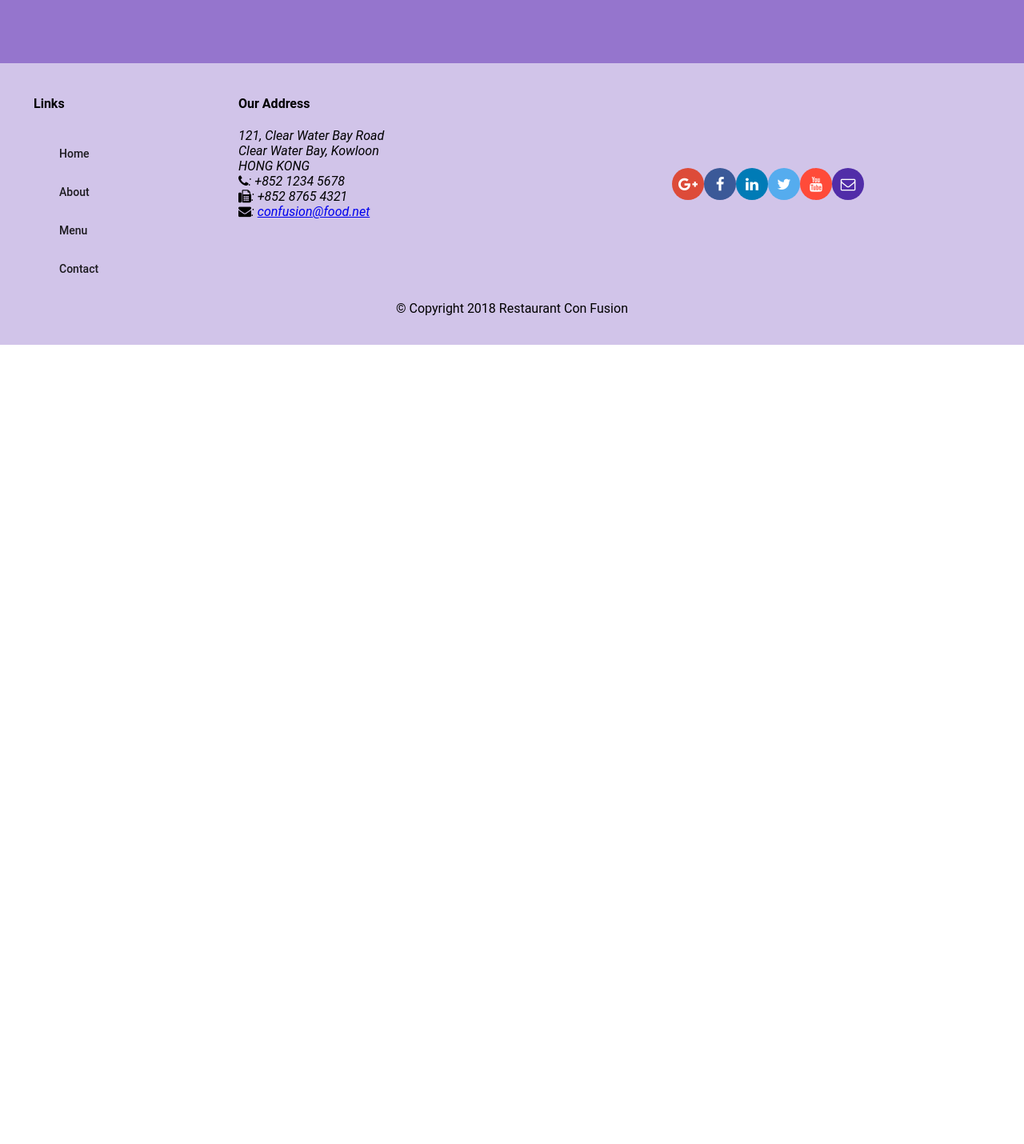
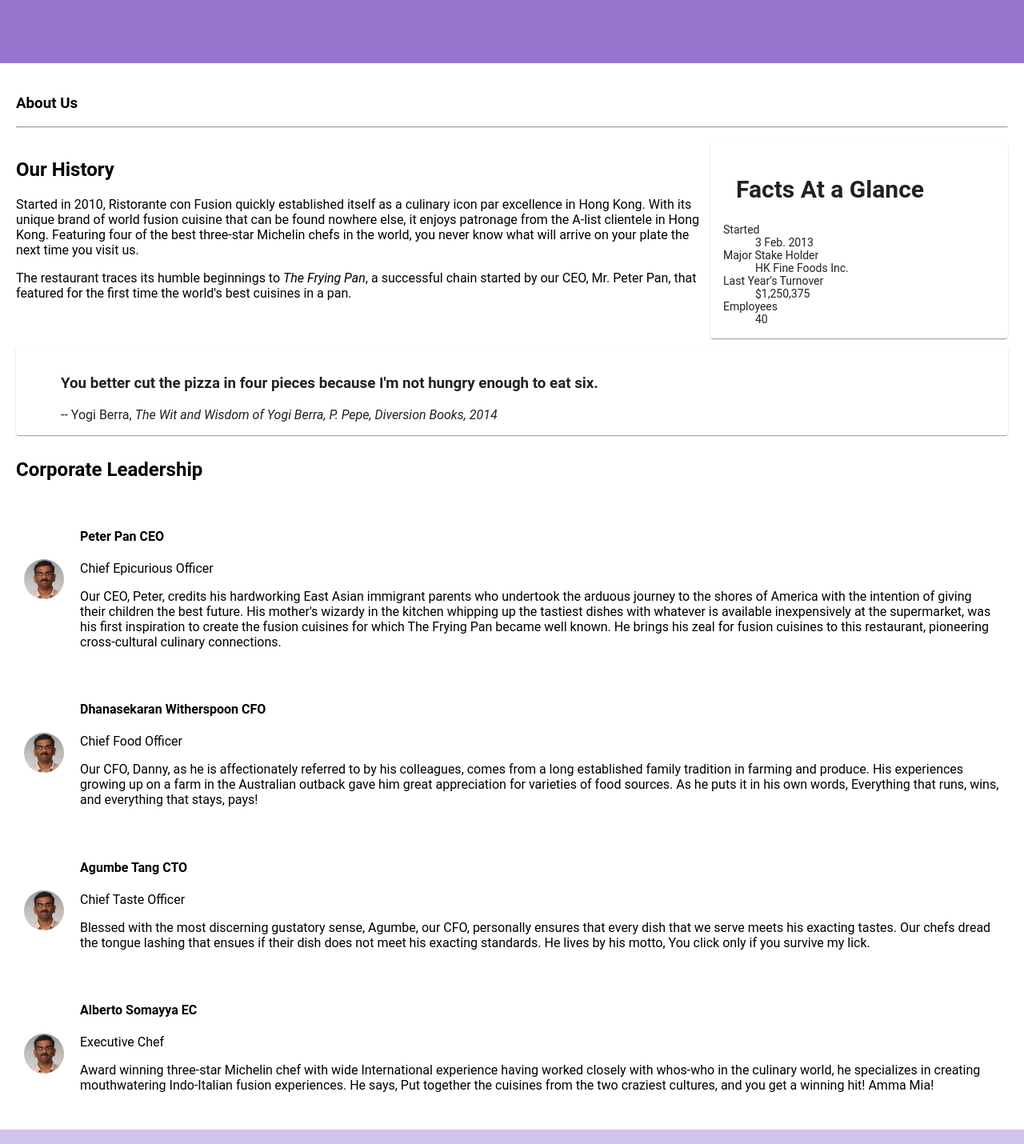
Before and after one commit to SHENAL1/CourseraProjects, an Angular app in the folder Angular/conFusion/: page /about in a window 1280 px wide. Before the commit this address led to /. Shown: the part 260-1690 px from the top of the page at 80% size. Before the commit the page ends 800 px from the top, so only its background shows below. Built offline with nearby package versions, Linux system fonts and the light colour scheme.

Commit message:
Assignment 2 Completed

```diff
--- a/Angular/conFusion/src/app/about/about.component.html
+++ b/Angular/conFusion/src/app/about/about.component.html
@@ -1,3 +1,72 @@
-<p>
-  about works!
-</p>
+<div class="container"
+  fxLayout="column"
+  fxLayoutGap="10px">
+
+  <div fxFlex>
+    <div>
+        <h3>About Us</h3>
+        <hr>
+    </div>
+  </div>
+
+  <div fxFlex>
+    <div fxLayout="column" fxLayout.gt-sm="row">
+      <div fxFlex="70">
+        <h2>Our History</h2>
+        <p>Started in 2010, Ristorante con Fusion quickly established itself as a culinary icon par excellence in Hong Kong. With its unique brand of world fusion cuisine that can be found nowhere else, it enjoys patronage from the A-list clientele in Hong Kong.  Featuring four of the best three-star Michelin chefs in the world, you never know what will arrive on your plate the next time you visit us.</p>
+        <p>The restaurant traces its humble beginnings to <em>The Frying Pan</em>, a successful chain started by our CEO, Mr. Peter Pan, that featured for the first time the world's best cuisines in a pan.</p>
+      </div>
+      <div fxFlex="30">
+        <mat-card>
+          <mat-card-header>
+            <mat-card-title>
+            <h2>Facts At a Glance</h2>
+            </mat-card-title>
+          </mat-card-header>
+          <mat-card-content>
+            <dl>
+              <dt>Started</dt>
+              <dd>3 Feb. 2013</dd>
+              <dt>Major Stake Holder</dt>
+              <dd>HK Fine Foods Inc.</dd>
+              <dt>Last Year's Turnover</dt>
+              <dd>$1,250,375</dd>
+              <dt>Employees</dt>
+              <dd>40</dd>
+            </dl>
+          </mat-card-content>
+        </mat-card>
+      </div>
+    </div>
+  </div>
+
+  <div fxFlex>
+    <mat-card>
+      <blockquote>
+        <h3>You better cut the pizza in four pieces because
+            I'm not hungry enough to eat six.</h3>
+        <footer>-- Yogi Berra,
+          <cite>The Wit and Wisdom of Yogi Berra,
+            P. Pepe, Diversion Books, 2014</cite>
+        </footer>
+      </blockquote>
+    </mat-card>
+  </div>
+
+  <div fxFlex>
+    <h2>Corporate Leadership</h2>
+    <mat-list *ngFor="let leader of leaders" class="leaderContainer">
+      <div class="leaderItem">
+        <img height="50px" src={{leader.image}} alt={{leader.name}} class="leaderImage">
+      </div>
+      <div class="leaderItem">
+        <h4 matLine>{{leader.name}} {{leader.abbr}}</h4>
+        <p matLine> {{leader.designation}}</p>
+        <p matLine> {{leader.description}}</p>
+      </div>
+
+    </mat-list>
+  </div>
+
+
+</div>
--- a/Angular/conFusion/src/app/about/about.component.scss
+++ b/Angular/conFusion/src/app/about/about.component.scss
@@ -0,0 +1,12 @@
+.leaderContainer{
+    display: grid;
+    grid-template-columns: auto auto;
+}
+.leaderImage{
+    border-radius: 30px;
+    margin-top: 60px;
+}
+
+.leaderItem{
+    padding: 10px;
+}
--- a/Angular/conFusion/src/app/about/about.component.ts
+++ b/Angular/conFusion/src/app/about/about.component.ts
@@ -1,4 +1,7 @@
 import { Component, OnInit } from '@angular/core';
+import { Params, ActivatedRoute } from '@angular/router';
+import { Leader } from '../shared/leader';
+import { LeaderService } from '../services/leader.service';
 
 @Component({
   selector: 'app-about',
@@ -7,9 +10,12 @@
 })
 export class AboutComponent implements OnInit {
 
-  constructor() { }
+  leaders: Leader[];
+
+  constructor(private leaderService: LeaderService) { }
 
   ngOnInit() {
+    this.leaders = this.leaderService.getLeaders();
   }
 
 }
--- a/Angular/conFusion/src/app/app-routing/routes.ts
+++ b/Angular/conFusion/src/app/app-routing/routes.ts
@@ -8,6 +8,7 @@
 
 export const routes: Routes=[
     { path: 'home', component: HomeComponent },
+    { path: 'about', component: AboutComponent},
     { path: 'menu', component: MenuComponent },
     { path: 'dishdetail/:id', component: DishdetailComponent},
     { path: 'contactus', component: ContactComponent},
--- a/Angular/conFusion/src/app/app.module.ts
+++ b/Angular/conFusion/src/app/app.module.ts
@@ -22,6 +22,7 @@
 
 import { DishService } from './services/dish.service';
 import { PromotionService } from './services/promotion.service';
+import { LeaderService } from './services/leader.service'
 
 import { AppRoutingModule } from './app-routing/app-routing.module';
 import { P } from '@angular/core/src/render3';
@@ -49,7 +50,8 @@
   ],
   providers: [
     DishService,
-    PromotionService
+    PromotionService,
+    LeaderService
   ],
   bootstrap: [AppComponent]
 })
--- a/Angular/conFusion/src/app/footer/footer.component.html
+++ b/Angular/conFusion/src/app/footer/footer.component.html
@@ -10,7 +10,7 @@
         <h4>Links</h4>
         <mat-list>
           <mat-list-item><a mat-button routerLink="/home">Home</a></mat-list-item>
-          <mat-list-item><a mat-button >About</a></mat-list-item>
+          <mat-list-item><a mat-button routerLink="/about">About</a></mat-list-item>
           <mat-list-item><a mat-button routerLink="/menu">Menu</a></mat-list-item>
           <mat-list-item><a mat-button routerLink="/contactus">Contact</a></mat-list-item>
         </mat-list>
--- a/Angular/conFusion/src/app/header/header.component.html
+++ b/Angular/conFusion/src/app/header/header.component.html
@@ -1,7 +1,7 @@
 <mat-toolbar color="primary">
   <span><img src="/assets/images/logo.png" height=30 width=41></span>
   <a mat-button routerLink="/home" routerLinkActive="active"><span class="fa fa-home fa-lg"></span> Home</a>
-  <a mat-button routerLinkActive="active"><span class="fa fa-info fa-lg"></span> About</a>
+  <a mat-button routerLink="/about" routerLinkActive="active"><span class="fa fa-info fa-lg"></span> About</a>
   <a mat-button routerLink="/menu" routerLinkActive="active"><span class="fa fa-list fa-lg"></span> Menu</a>
   <a mat-button routerLink="contactus" routerLinkActive="active"><span class="fa fa-address-card fa-lg"></span> Contact</a>
 </mat-toolbar>
--- a/Angular/conFusion/src/app/home/home.component.html
+++ b/Angular/conFusion/src/app/home/home.component.html
@@ -33,4 +33,18 @@
   </mat-card-content>
 </mat-card>
 
+<mat-card *ngIf="leader" fxFlex>
+  <mat-card-header>
+    <div mat-card-avatar></div>
+    <mat-card-title>
+      <h3>{{leader.name | uppercase}} {{leader.abbr}}</h3>
+    </mat-card-title>
+  </mat-card-header>
+  <img mat-card-image src={{leader.image}} alt={{leader.name}}>
+  <mat-card-content>
+    <p>{{leader.description}}
+    </p>
+  </mat-card-content>
+</mat-card>
+
 </div>
--- a/Angular/conFusion/src/app/home/home.component.ts
+++ b/Angular/conFusion/src/app/home/home.component.ts
@@ -3,6 +3,8 @@
 import { DishService } from '../services/dish.service';
 import { Promotion } from '../shared/promotion';
 import { PromotionService } from '../services/promotion.service';
+import { Leader } from '../shared/leader';
+import { LeaderService } from '../services/leader.service';
 import { from } from 'rxjs';
 
 @Component({
@@ -14,14 +16,17 @@
 
   dish: Dish;
   promotion: Promotion;
+  leader: Leader;
 
   constructor(private dishservice: DishService,
-    private promotionservice: PromotionService) { }
+    private promotionservice: PromotionService,
+    private leaderservice: LeaderService) { }
 
 
   ngOnInit() {
     this.dish = this.dishservice.getFeaturedDish();
     this.promotion = this.promotionservice.getFeaturedPromotion();
+    this.leader = this.leaderservice.getFeaturedLeader();
   }
 
 }
--- /dev/null
+++ b/Angular/conFusion/src/app/services/leader.service.ts
@@ -0,0 +1,27 @@
+import { Injectable } from '@angular/core';
+import { Leader } from '../shared/leader';
+import { LEADERS} from '../shared/leaders';
+import { from } from 'rxjs';
+
+@Injectable({
+  providedIn: 'root'
+})
+export class LeaderService {
+
+  constructor() { }
+
+  getLeaders(): Leader[]{
+    return LEADERS;
+
+  }
+
+  getLeader(id: string): Leader {
+    return LEADERS.filter((leader) => (leader.id === id))[0];
+  }
+
+  getFeaturedLeader(): Leader {
+    return LEADERS.filter((leader) => leader.featured)[0];
+  }
+
+
+}
--- /dev/null
+++ b/Angular/conFusion/src/app/shared/leader.ts
@@ -0,0 +1,9 @@
+export class Leader{
+    id: string;
+    name: string;
+    image: string;
+    designation: string;
+    abbr: string;
+    featured: boolean;
+    description: string;
+}
--- /dev/null
+++ b/Angular/conFusion/src/app/shared/leaders.ts
@@ -0,0 +1,44 @@
+import { Leader } from './leader';
+
+export const LEADERS: Leader[]=[
+    {
+        id: '0',
+        name: 'Peter Pan',
+        image: '/assets/images/alberto.png',
+        designation: 'Chief Epicurious Officer',
+        abbr: 'CEO',
+        featured: false,
+        // tslint:disable-next-line:max-line-length
+        description: 'Our CEO, Peter, credits his hardworking East Asian immigrant parents who undertook the arduous journey to the shores of America with the intention of giving their children the best future. His mother\'s wizardy in the kitchen whipping up the tastiest dishes with whatever is available inexpensively at the supermarket, was his first inspiration to create the fusion cuisines for which The Frying Pan became well known. He brings his zeal for fusion cuisines to this restaurant, pioneering cross-cultural culinary connections.'
+      },
+      {
+        id: '1',
+        name: 'Dhanasekaran Witherspoon',
+        image: '/assets/images/alberto.png',
+        designation: 'Chief Food Officer',
+        abbr: 'CFO',
+        featured: false,
+        // tslint:disable-next-line:max-line-length
+        description: 'Our CFO, Danny, as he is affectionately referred to by his colleagues, comes from a long established family tradition in farming and produce. His experiences growing up on a farm in the Australian outback gave him great appreciation for varieties of food sources. As he puts it in his own words, Everything that runs, wins, and everything that stays, pays!'
+      },
+      {
+        id: '2',
+        name: 'Agumbe Tang',
+        image: '/assets/images/alberto.png',
+        designation: 'Chief Taste Officer',
+        abbr: 'CTO',
+        featured: false,
+        // tslint:disable-next-line:max-line-length
+        description: 'Blessed with the most discerning gustatory sense, Agumbe, our CFO, personally ensures that every dish that we serve meets his exacting tastes. Our chefs dread the tongue lashing that ensues if their dish does not meet his exacting standards. He lives by his motto, You click only if you survive my lick.'
+      },
+      {
+        id: '3',
+        name: 'Alberto Somayya',
+        image: '/assets/images/alberto.png',
+        designation: 'Executive Chef',
+        abbr: 'EC',
+        featured: true,
+        // tslint:disable-next-line:max-line-length
+        description: 'Award winning three-star Michelin chef with wide International experience having worked closely with whos-who in the culinary world, he specializes in creating mouthwatering Indo-Italian fusion experiences. He says, Put together the cuisines from the two craziest cultures, and you get a winning hit! Amma Mia!'
+      }
+];
```
Also changed, not shown: 1 other file (tests, documents, lock files or other folders).
